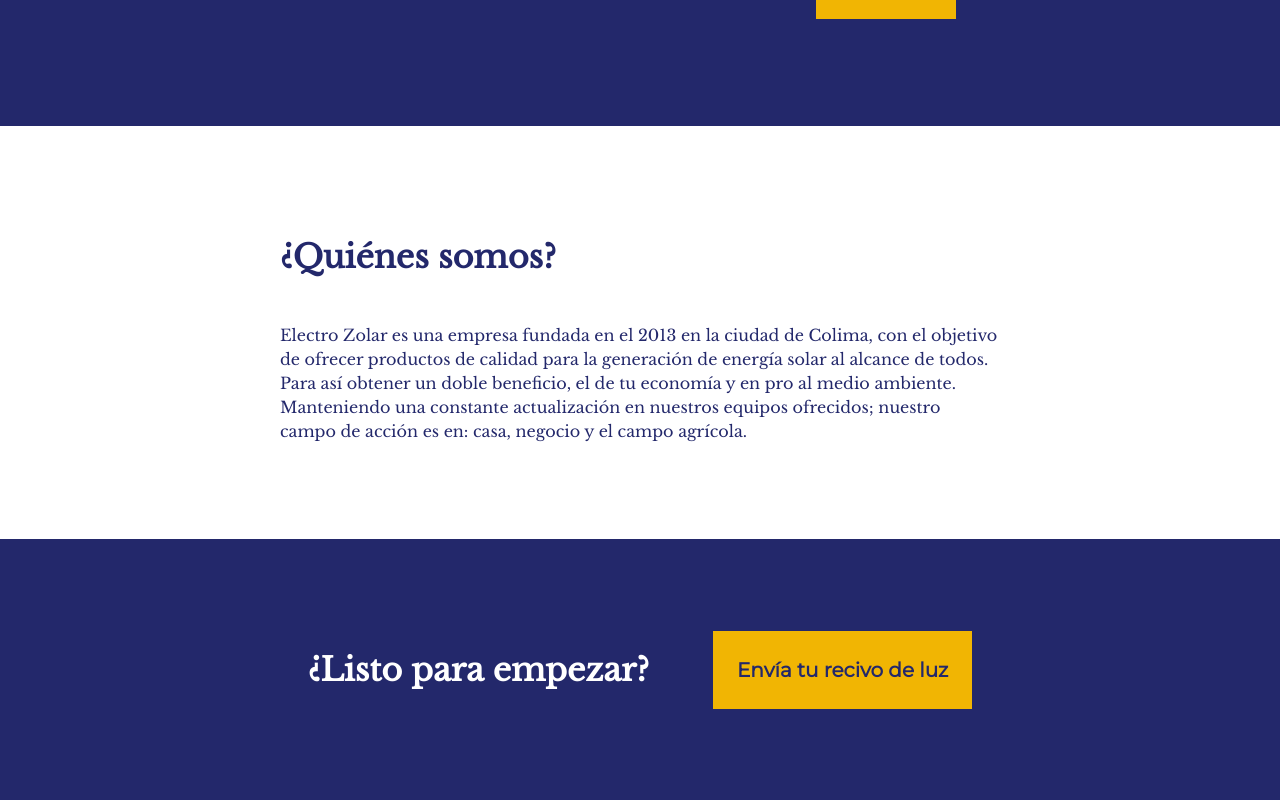
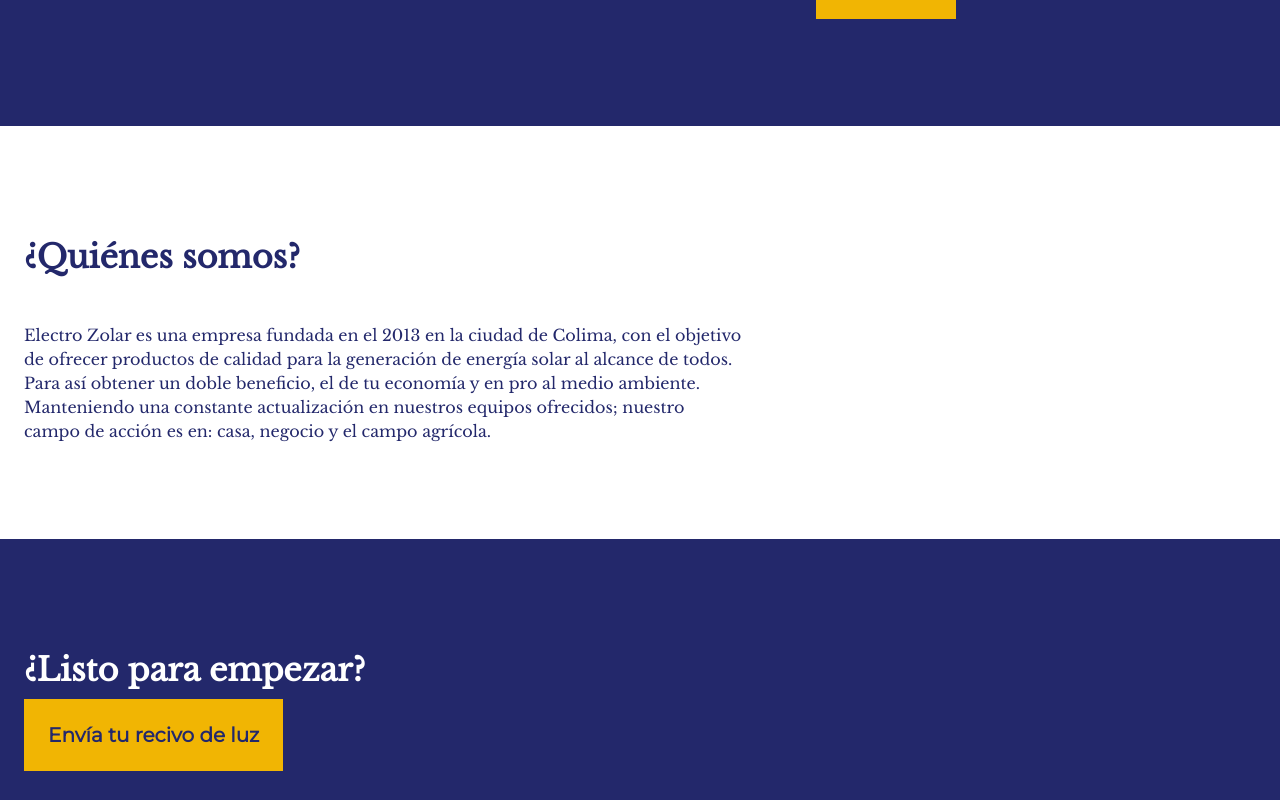
Before and after one commit to ulises214/electro-zolar, a React (Create React App) app: page / in a window 1280 px wide. Shown: the part 1160-1960 px from the top of the page. Built offline with nearby package versions, Linux system fonts and the light colour scheme.

Commit message:
Fix presentation css

```diff
--- a/src/assets/scss/sections.scss
+++ b/src/assets/scss/globals/sections.scss
@@ -1,9 +1,6 @@
-@import './variables';
+@import '../variables';
 @mixin base-setion {
-  display: flex;
   height: auto;
-  justify-content: space-around;
-  align-items: center;
   width: 100%;
 }
 .section {
--- a/src/assets/scss/index.scss
+++ b/src/assets/scss/index.scss
@@ -19,13 +19,15 @@
   -moz-osx-font-smoothing: grayscale;
   line-height: 1.5;
 }
+// * Globals
+@import './globals/sections.scss';
+@import './globals/texts.scss';
 // ? Components
 @import './components/appBar.scss';
 @import './components/burgerButton.scss';
 @import './components/logo.scss';
 @import './components/navBar.scss';
 @import './components/footer.scss';
-@import './sections.scss';
 @import './components/linkButton.scss';
 @import './App.scss';
 // ? Pages
--- a/src/assets/scss/pages/Home/presentation.scss
+++ b/src/assets/scss/pages/Home/presentation.scss
@@ -1,7 +1,7 @@
 .presentation {
   display: flex;
   flex-direction: column;
-
+  align-items: center;
   &__info {
     padding-bottom: 5rem;
     h1 {
--- a/src/components/Section.tsx
+++ b/src/components/Section.tsx
@@ -5,8 +5,10 @@
 }
 export const Section = ({ color, children, className }: SectionProps) => {
   return (
-    <section className={`${className} section section__${color}`}>
-      {children}
+    <section className={`section section__${color}`}>
+      <div className={`section__content-container ${className}`}>
+        {children}
+      </div>
     </section>
   );
 };
```
Also changed, not shown: src/assets/scss/globals/texts.scss (added).
